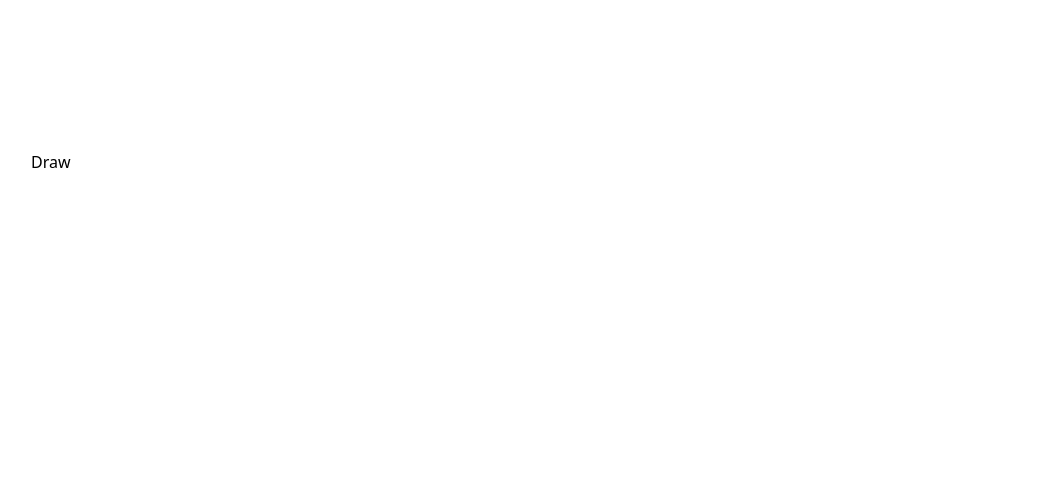
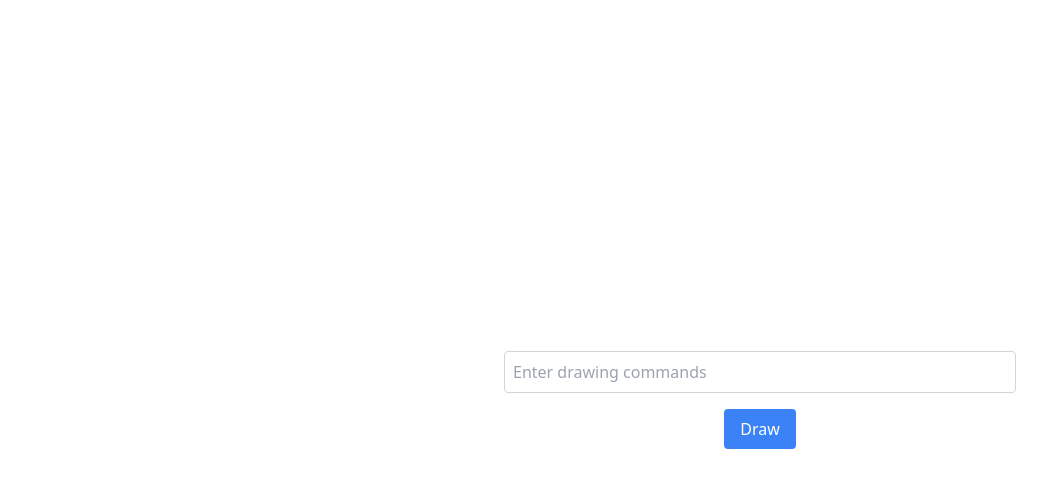
Before and after one commit to RashikShahjahan/artsy-fartsy, a React (Vite) app: page / in a window 1280 px wide. Shown: the top 488 px of the page, without its empty margins (200-1247 px from the left). Built offline with nearby package versions, Linux system fonts and the light colour scheme.

Commit message:
interpreter

```diff
--- a/src/App.tsx
+++ b/src/App.tsx
@@ -3,6 +3,7 @@ import Line from './Line';
 import Arc from './Arc';
 import './App.css';
 import { useState } from 'react';
+import { Command, interpret } from './interpret';
 /*Tasks:
 Setup react-three/fiber with react [Done]
     -Create component for ARC and LINE
@@ -20,51 +21,49 @@ Enhancements:
     Add error validation
     Add coloring
 */
-type DrawCommand = {
-  type: 'line' | 'arc';
-  args: {
-    start: [number, number, number];
-    end: [number, number, number];
-    center?: [number, number, number];
-    startAngle?: number;
-    endAngle?: number;
-    clockwise?: boolean;
-    rotation?: number;
-  };
-}
+
 
 function App() {
   const [input, setInput] = useState('');
-  const [drawCommands, setDrawCommands] = useState<DrawCommand[]>([]);
+  const [drawCommands, setDrawCommands] = useState<Command[]>([]);
 
   function submitInput() {
     console.log(input);
-    setDrawCommands([
-      { type: 'line', args: { start: [0, 0, 0], end: [1, 1, 1] } },
-      { type: 'arc', args: { start: [0, 2, 0], end: [4, 1, 1], center: [2, 1.5, 0.5], startAngle: 0, endAngle: Math.PI, clockwise: true, rotation: 0 } },
-    ]);
+    setDrawCommands(interpret(input));
   }
 
   return (
-    <div>
-      <Canvas>
+    <div className="flex w-full h-screen">
+      <div className="w-1/2 h-full">
+        <Canvas className="w-full h-full">
           {drawCommands.map((command, index) => (
             command.type === 'line' ?
-            <Line key={index} start={command.args.start} end={command.args.end} /> :
+              <Line key={index} start={[command.args[0], command.args[1], 0]} end={[command.args[2], command.args[3], 0]} /> :
               <Arc
                 key={index}
-              start={command.args.start}
-              end={command.args.end}
-              center={command.args.center!}
-              startAngle={command.args.startAngle!}
-              endAngle={command.args.endAngle!}
-              clockwise={command.args.clockwise!}
-              rotation={command.args.rotation!}
+                center={[command.args[0], command.args[1], 0]}
+                start={[command.args[2], command.args[3], 0]}
+                end={[command.args[4], command.args[5], 0]}
+                startAngle={command.args[6]}
+                endAngle={command.args[7]}
+                clockwise={command.args[11] as boolean}
+                rotation={command.args[12]}
               />
           ))}
         </Canvas>
-      <input type="text" value={input} onChange={(e) => setInput(e.target.value)} />
-      <button onClick={() => submitInput()}>Draw</button>
+      </div>
+      <div className="w-1/2 h-full flex flex-col justify-center items-center">
+        <input
+          type="text"
+          value={input}
+          onChange={(e) => setInput(e.target.value)}
+          placeholder="Enter drawing commands"
+          className="w-4/5 mb-4 p-2 border border-gray-300 rounded"
+        />
+        <button onClick={() => submitInput()} className="px-4 py-2 bg-blue-500 text-white rounded hover:bg-blue-600">
+          Draw
+        </button>
+      </div>
     </div>
   )
 }
--- a/src/interpret.ts
+++ b/src/interpret.ts
@@ -8,11 +8,11 @@ There are 5 types of “actions”:
 
 Draw an arc:
 
-Arc center-x center-y width height start-angle stop-angle
+Arc start, end, center, startAngle, endAngle, clockwise, rotation
 
 Draw a line:
 
-Line start-x start-y stop-x stop-y
+Line start, end
 
 Assign expr to variable:
 
@@ -70,11 +70,6 @@ Each expression maps to a ts function and the interpreter output is a list:
 
 
 Tasks:
-Setup react-three/fiber with react
-    -Create draw function for ARC and LINE
-    -Call draw function from react
-    -Add textbox in react to call interpreter on button click
-    -Create render function to render the output list of objects
 
 Write version of interpreter to run single command->Line and arc:
     -Create lexer for ARC and LINE
@@ -87,3 +82,65 @@ Enhancements:
     Add error validation
     Add coloring
 */
+
+type Token = {
+    type: string;
+    value: string;
+}
+
+// LineArgs represents the arguments for a LINE command
+// [start-x, start-y, end-x, end-y, color, thickness]
+type LineArgs = [number, number, number, number, number, number];
+
+// ArcArgs represents the arguments for an ARC command
+// [center-x, center-y, start-x, start-y, end-x, end-y,
+//  start-angle, end-angle, radius-x, radius-y, rotation, clockwise, thickness]
+type ArcArgs = [number, number, number, number, number, number, number, number, number, number, number, boolean, number];
+
+export type Command = {
+    type: 'line';
+    args: LineArgs;
+} | {
+    type: 'arc';
+    args: ArcArgs;
+}
+
+function lexer(input: string): Token[] {
+    const tokens = input.split(' ');
+    return tokens.map(token => {
+        if (token === 'ARC' || token === 'LINE') {
+            return { type: token, value: token };
+        } else {
+            return { type: 'VALUE', value: token };
+        }
+    });
+}
+
+function parser(tokens: Token[]): Command[] {
+    const commands: Command[] = [];
+    let i = 0;
+    while (i < tokens.length) {
+        const token = tokens[i];
+        i++;
+        if (token.type === 'LINE' || token.type === 'ARC') {
+            const argCount = token.type === 'LINE' ? 6 : 13;
+            const args = tokens.slice(i, i + argCount).map(t => {
+                const value = parseFloat(t.value);
+                return isNaN(value) ? (t.value === 'true') : value;
+            }) as LineArgs | ArcArgs;
+            i += argCount;
+            if (token.type === 'LINE') {
+                commands.push({ type: 'line', args: args as LineArgs });
+            } else if (token.type === 'ARC') {
+                commands.push({ type: 'arc', args: args as ArcArgs });
+            }
+        }
+    }
+    return commands;
+}
+
+export function interpret(input: string): Command[] {
+    const tokens = lexer(input);
+    const commands = parser(tokens);
+    return commands;
+}
```
Lines whose indentation alone changed are shown as unchanged.
